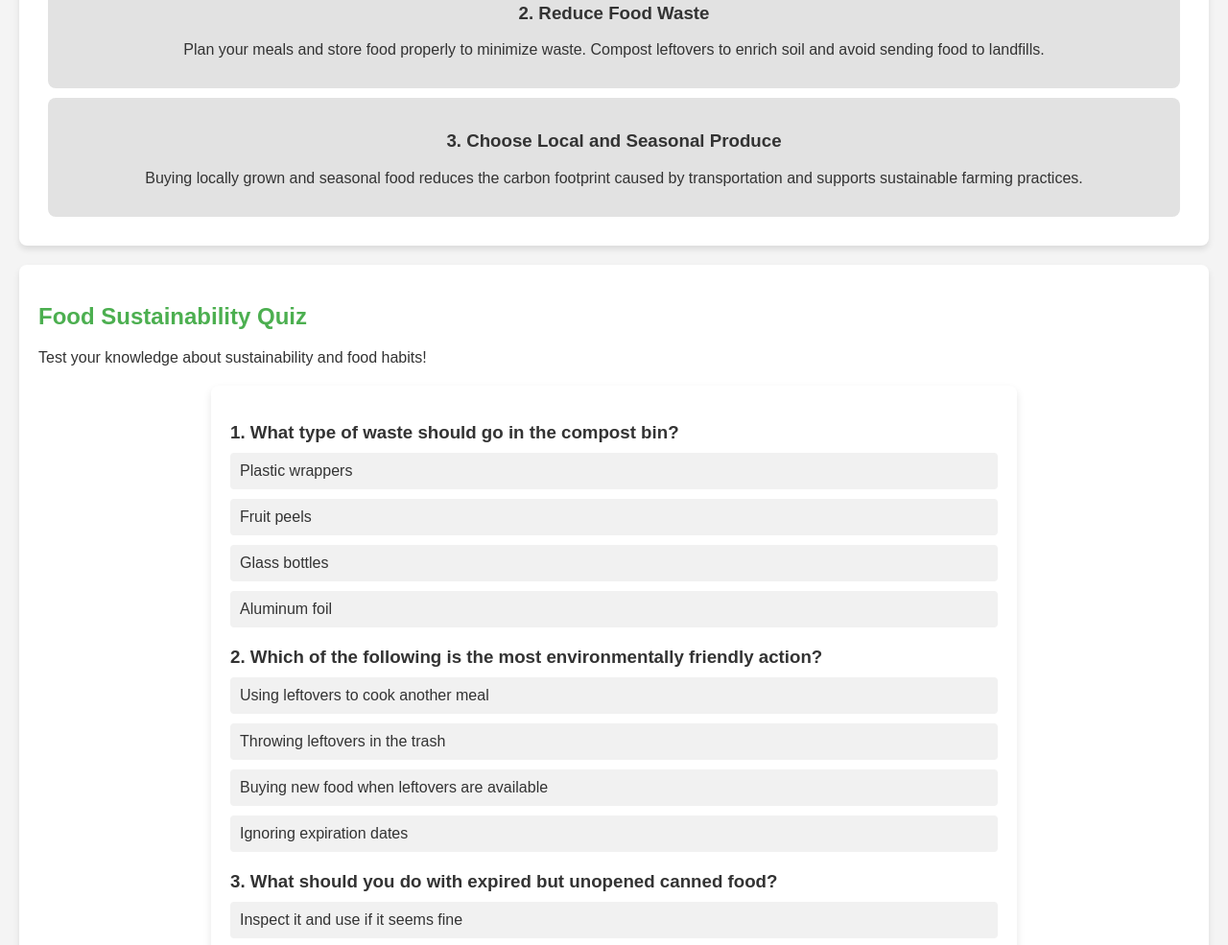
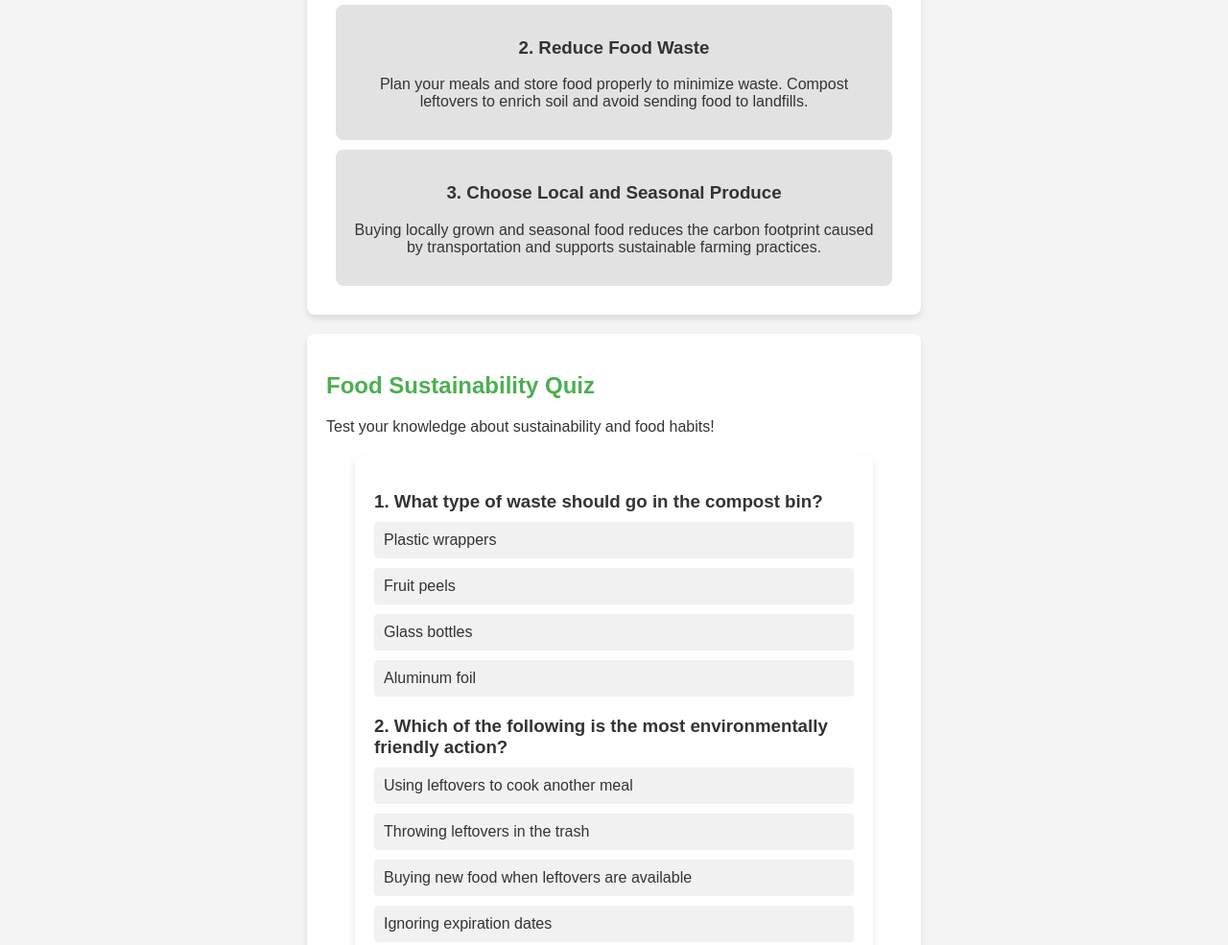
Before and after one commit to Iskachun/good-food, a plain HTML site: page index.html in a window 1280 px wide. Shown: the part 600-1585 px from the top of the page at 96% size. Drawn offline with Linux system fonts and the light colour scheme.

Commit message:
Update 1.css

```diff
--- a/1.css
+++ b/1.css
@@ -27,10 +27,11 @@ nav a {
 
 section {
     padding: 20px;
-    margin: 20px;
+    margin: 20px auto;
     background-color: white;
     border-radius: 8px;
     box-shadow: 0 4px 6px rgba(0, 0, 0, 0.1);
+    max-width: 600px;
 }
 
 h2 {
@@ -45,7 +46,7 @@ h2 {
     text-align: center;
 }
 .container {
-    max-width: 800px;
+    max-width: 500px;
     margin: 20px auto;
     background: white;
     padding: 20px;
```
